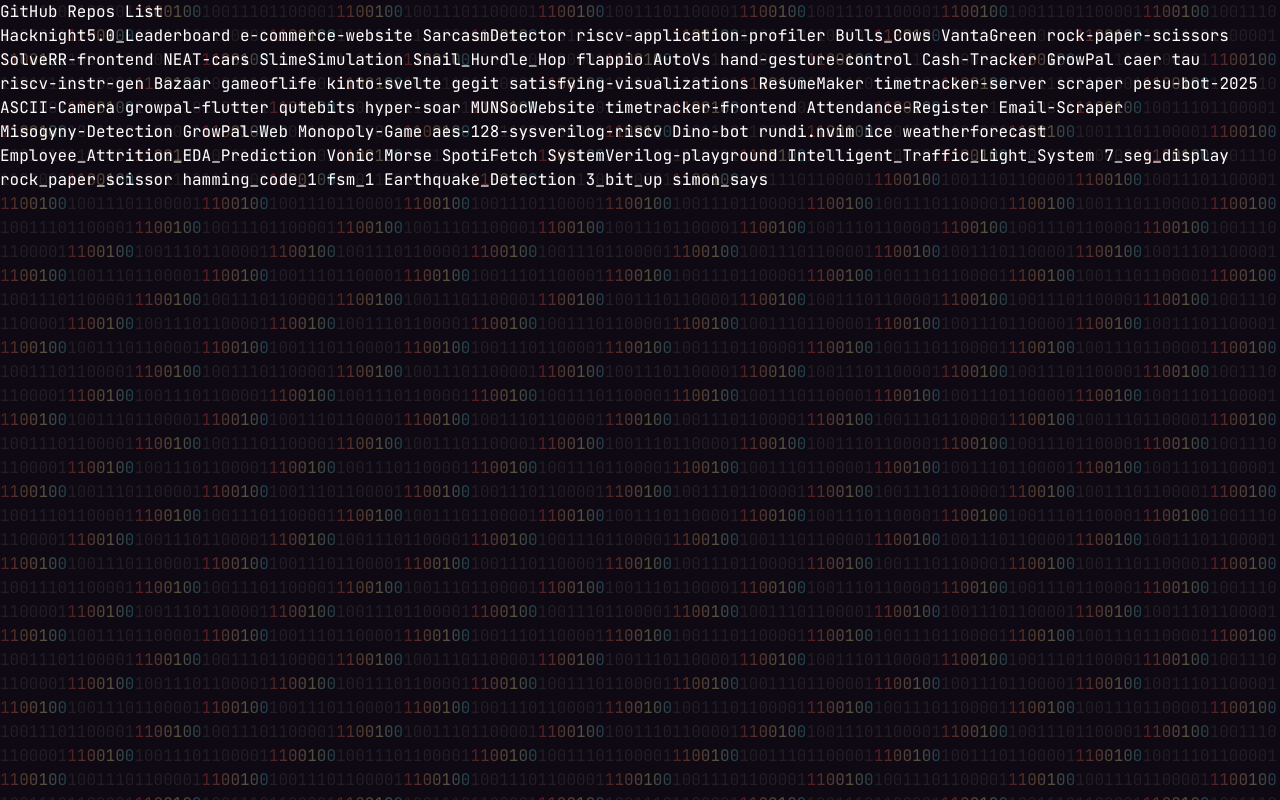
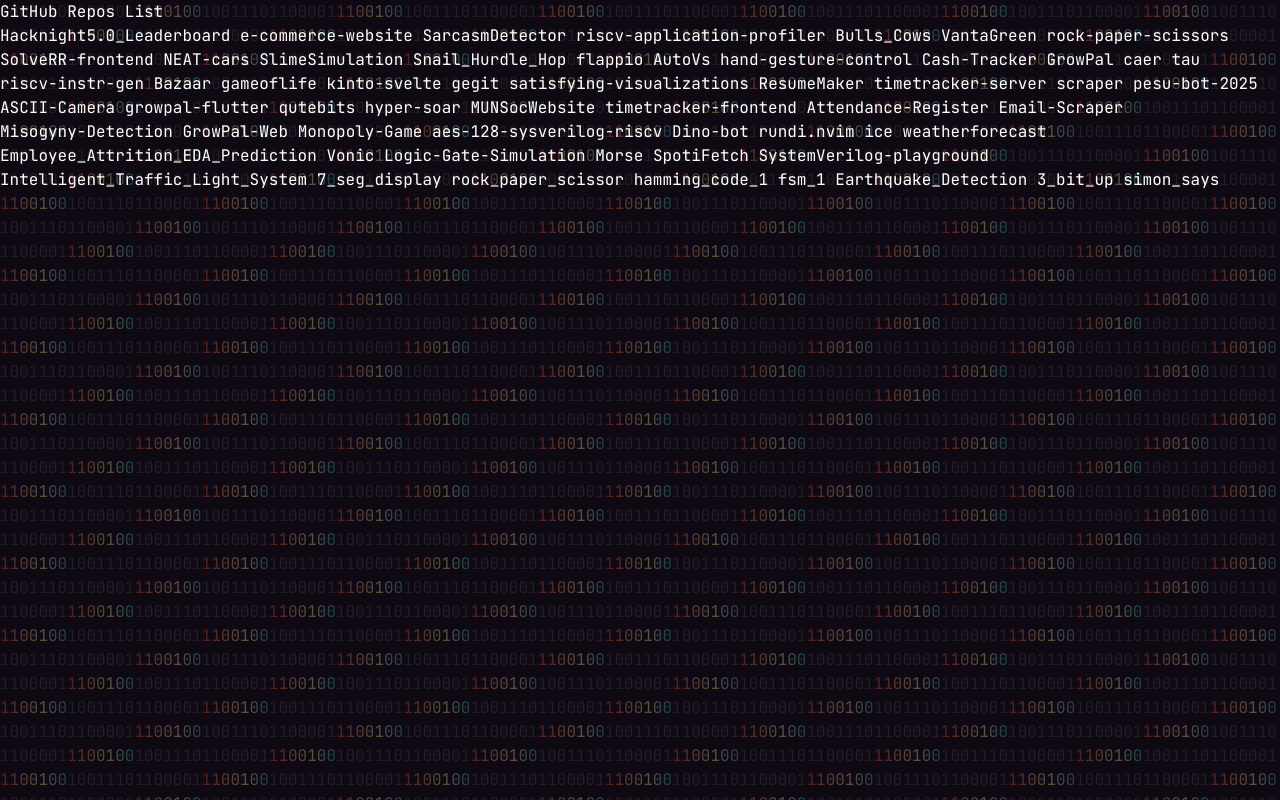
Before and after one commit to acmpesuecc/Hacknight5.0_Leaderboard, a SvelteKit app: page /repos in a window 1280 px wide. Built offline with nearby package versions, Linux system fonts and the light colour scheme.

Commit message:
PROD: ADDED LOGIC GATE SIM

```diff
--- a/src/routes/repos/+page.svelte
+++ b/src/routes/repos/+page.svelte
@@ -50,6 +50,7 @@
     "https://github.com/acmpesuecc/weatherforecast",
     "https://github.com/acmpesuecc/Employee_Attrition_EDA_Prediction",
     "https://github.com/acmpesuecc/Vonic",
+    "https://github.com/acmpesuecc/Logic-Gate-Simulation",
     // Hardware_Wave_1and2and3 (new first)
     "https://github.com/acmpesuecc/Morse",
     "https://github.com/acmpesuecc/SpotiFetch",
```
